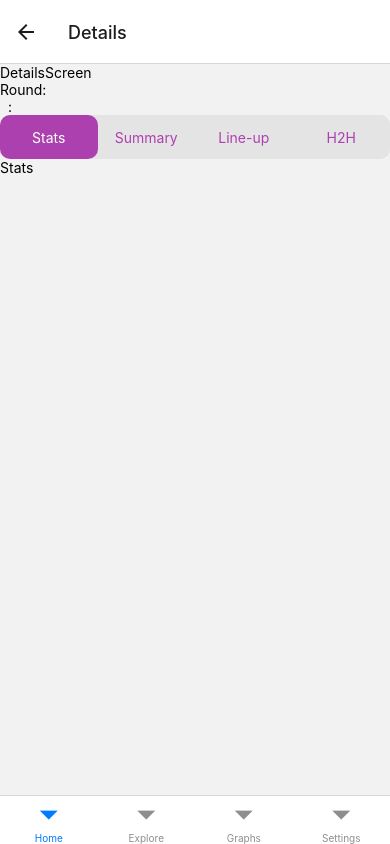
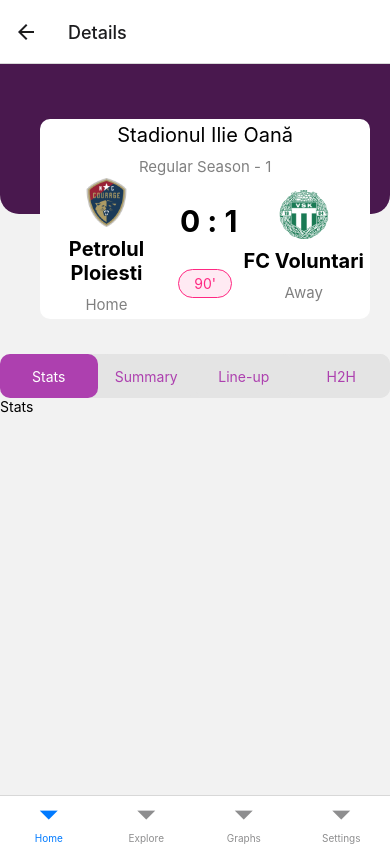
Before and after one commit to stefan-dudu/football-statistics, a React Native app: screen /Details in a window 390 px wide. Built offline with nearby package versions, Linux system fonts and the light colour scheme.

Commit message:
top card teams & score details

```diff
--- a/src/components/BigScoreCard.js
+++ b/src/components/BigScoreCard.js
@@ -2,43 +2,100 @@
 import React from "react";
 import { COLORS } from "../utils/colors";
 
-const BigScoreCard = ({ data }) => {
-  //   console.log(data.teams.away.logo);
+const BigScoreCard = ({ data, page }) => {
+  // console.log(data.fixture.venue.name);
 
   return (
-    <View style={styles.wrapper}>
-      <Text style={styles.headerStyle}>Competitie : {data.league.name}</Text>
-      <Text style={styles.weekSideStyle}>{data.league.round}</Text>
+    <View
+      style={[
+        page === "home" ? styles.wrapperHomePage : styles.wrapperDetailPage,
+      ]}
+    >
+      {page === "home" ? (
+        <Text style={styles.headerStyleHomePage}>
+          Competitie : {data?.league?.name}
+        </Text>
+      ) : (
+        <Text style={styles.headerStyleDetailPage}>
+          {data?.fixture?.venue?.name}
+        </Text>
+      )}
+
+      <Text style={styles.weekSideStyle}>{data?.league?.round}</Text>
 
       <View style={styles.teamsWrapper}>
         <View style={styles.homeWrapper}>
           {/* home */}
           <Image
-            style={styles.teamLogo}
+            style={[
+              page === "home"
+                ? styles.teamLogoHomePage
+                : styles.teamLogoDetailPage,
+            ]}
             // source={{ uri: "https://reactnative.dev/img/tiny_logo.png" }}
             source={require("../../assets/teamLogo.png")}
           />
-          <Text style={styles.teamName}>{data.teams.home.name}</Text>
+          <Text
+            style={[
+              page === "home"
+                ? styles.teamNameHomePage
+                : styles.teamNameDetailPage,
+            ]}
+          >
+            {data?.teams?.home?.name}
+          </Text>
           <Text style={styles.homeAway}>Home</Text>
         </View>
 
         {/* middle ( score and time) */}
         <View style={styles.middleWrapper}>
           <View style={styles.scoreWrapper}>
-            <Text style={styles.score}> {data.goals.home} :</Text>
-            <Text style={styles.score}> {data.goals.away}</Text>
+            <Text
+              style={[
+                page === "home" ? styles.scoreHomePage : styles.scoreDetailPage,
+              ]}
+            >
+              {" "}
+              {data?.goals?.home} :
+            </Text>
+            <Text
+              style={[
+                page === "home" ? styles.scoreHomePage : styles.scoreDetailPage,
+              ]}
+            >
+              {" "}
+              {data?.goals?.away}
+            </Text>
           </View>
-          <Text style={styles.time}>{data.fixture.status.elapsed}'</Text>
+          <Text
+            style={[
+              page === "home" ? styles.timeHomePage : styles.timeDetailPage,
+            ]}
+          >
+            {data?.fixture?.status?.elapsed}'
+          </Text>
         </View>
 
         <View style={styles.awayWrapper}>
           {/* away */}
           <Image
-            style={styles.teamLogo}
+            style={[
+              page === "home"
+                ? styles.teamLogoHomePage
+                : styles.teamLogoDetailPage,
+            ]}
             // source={{ uri: "https://reactnative.dev/img/tiny_logo.png" }}
             source={require("../../assets/teamLogo2.png")}
           />
-          <Text style={styles.teamName}>{data.teams.away.name}</Text>
+          <Text
+            style={[
+              page === "home"
+                ? styles.teamNameHomePage
+                : styles.teamNameDetailPage,
+            ]}
+          >
+            {data?.teams?.away?.name}
+          </Text>
           <Text style={styles.homeAway}>Away</Text>
         </View>
       </View>
@@ -49,25 +106,119 @@
 export default BigScoreCard;
 
 const styles = StyleSheet.create({
-  wrapper: {
+  // home page
+  wrapperHomePage: {
     margin: 5,
     backgroundColor: COLORS.purple,
     text: "white",
     width: 330,
     height: 300,
     flexDirection: "column",
+    borderRadius: 15,
+    display: "flex",
+    justifyContent: "center",
+    // left: 200,
+  },
+
+  headerStyleHomePage: {
+    textAlign: "center",
+    fontSize: 20,
+    fontWeight: 700,
+    color: "white",
+  },
+
+  scoreHomePage: {
+    fontSize: 30,
+    marginTop: 10,
+    textAlign: "center",
+    // fontSize: 20,
+    fontWeight: 700,
+    color: "white",
+  },
+
+  teamNameHomePage: {
+    marginTop: 10,
+    textAlign: "center",
+    fontSize: 20,
+    fontWeight: 700,
+    color: "white",
+  },
+
+  timeHomePage: {
+    textAlign: "center",
+    color: "white",
+    marginTop: 30,
+    backgroundColor: COLORS.lightPurple,
+    paddingVertical: 5,
+    paddingHorizontal: 15,
     borderRadius: 17,
+    borderColor: COLORS.pink,
+    borderWidth: 1.5,
+  },
+
+  teamLogoHomePage: {
+    width: "68%",
+    height: "35%",
+    resizeMode: "stretch",
+  },
+
+  // detail page
+
+  wrapperDetailPage: {
+    margin: 5,
+    backgroundColor: "white",
+    width: 330,
+    height: 200,
+    flexDirection: "column",
+    borderRadius: 10,
     display: "flex",
     justifyContent: "center",
   },
 
-  headerStyle: {
+  headerStyleDetailPage: {
     textAlign: "center",
-    // backgroundColor: "white",
+    fontSize: 20,
+    fontWeight: 400,
+    color: "black",
+  },
+
+  scoreDetailPage: {
+    fontSize: 30,
+    marginTop: 10,
+    textAlign: "center",
+    // fontSize: 20,
+    fontWeight: 700,
+    color: "black",
+  },
+
+  teamNameDetailPage: {
+    marginTop: 10,
+    textAlign: "center",
     fontSize: 20,
     fontWeight: 700,
-    color: "white",
+    color: "black",
   },
+
+  timeDetailPage: {
+    textAlign: "center",
+    color: COLORS.pink,
+    marginTop: 30,
+    backgroundColor: COLORS.lightPink,
+    paddingVertical: 5,
+    paddingHorizontal: 15,
+    borderRadius: 17,
+    borderColor: COLORS.pink,
+    borderWidth: 1.5,
+  },
+
+  teamLogoDetailPage: {
+    width: "38%",
+    height: "35%",
+    resizeMode: "stretch",
+  },
+
+  // GENERAL items non dynamic
+
   weekSideStyle: {
     textAlign: "center",
     fontSize: 18,
@@ -87,7 +238,6 @@
   },
 
   homeWrapper: {
-    // backgroundColor: "yellow",
     flex: 1,
     flexDirection: "column",
     justifyContent: "center",
@@ -95,7 +245,6 @@
   },
 
   awayWrapper: {
-    // backgroundColor: "lightblue",
     flex: 1,
     flexDirection: "column",
     justifyContent: "center",
@@ -103,28 +252,15 @@
   },
 
   scoreWrapper: {
-    // backgroundColor: "white",
-    // flex: 1,
     flexDirection: "row",
     justifyContent: "center",
     alignItems: "center",
   },
 
-  score: {
-    fontSize: 30,
-    marginTop: 10,
-    textAlign: "center",
-    // fontSize: 20,
-    fontWeight: 700,
-    color: "white",
-  },
-
   middleWrapper: {
-    // backgroundColor: "red",
     justifyContent: "center",
     alignContent: "center",
     alignItems: "center",
-    // backgroundColor: "white",
   },
 
   teamsWrapper: {
@@ -135,33 +271,7 @@
     height: "70%",
   },
 
-  teamLogo: {
-    width: "68%",
-    height: "35%",
-    resizeMode: "stretch",
-  },
-
   textMarginTop: {
     marginTop: 10,
   },
-
-  teamName: {
-    marginTop: 10,
-    textAlign: "center",
-    fontSize: 20,
-    fontWeight: 700,
-    color: "white",
-  },
-
-  time: {
-    textAlign: "center",
-    color: "white",
-    marginTop: 30,
-    backgroundColor: COLORS.lightPurple,
-    paddingVertical: 5,
-    paddingHorizontal: 15,
-    borderRadius: 17,
-    borderColor: COLORS.pink,
-    borderWidth: 1.5,
-  },
 });
--- a/src/components/LiveMatches.js
+++ b/src/components/LiveMatches.js
@@ -708,7 +708,7 @@
         }
         key={el.fixture.id}
       >
-        <BigScoreCard data={el} />
+        <BigScoreCard data={el} page={"home"} />
       </TouchableOpacity>
     );
   });
--- /dev/null
+++ b/src/components/TestComponent.js
@@ -0,0 +1,21 @@
+import { StyleSheet, Text, View } from "react-native";
+import React from "react";
+import BigScoreCard from "./BigScoreCard";
+
+const TestComponent = ({ data, page }) => {
+  return (
+    <View style={styles.textStyle}>
+      <BigScoreCard data={data} page={"details"} />
+    </View>
+  );
+};
+
+export default TestComponent;
+
+const styles = StyleSheet.create({
+  textStyle: {
+    top: 50,
+    left: "9%",
+    height: "auto",
+  },
+});
--- a/src/screens/Home.js
+++ b/src/screens/Home.js
@@ -18,7 +18,7 @@
 const styles = StyleSheet.create({
   containerWrapper: {
     marginTop: 10,
-    marginLeft: 20,
+    marginLeft: 10,
     backgroundColor: backgroundGray,
   },
 });
--- a/src/screens/subScreens/DetailsScreen.js
+++ b/src/screens/subScreens/DetailsScreen.js
@@ -2,32 +2,101 @@
 import React, { useState } from "react";
 import DetailedTabs from "./DetailedTabs";
 import CustomSwitch from "../../components/CustomSwitch";
+import BigScoreCard from "../../components/BigScoreCard";
+import TestComponent from "../../components/TestComponent";
+import { COLORS } from "../../utils/colors";
 
 const DetailsScreen = (params) => {
   const [detailsTab, setDetailsTab] = useState(1);
 
   // console.log("params", params.route.params.fixtureData);
-  const parameters = params?.route?.params?.fixtureData;
-  const competition = parameters?.league?.name;
-  const round = parameters?.league?.round;
-  const score = (
-    <Text>
-      {parameters?.teams?.home.name} {parameters?.goals?.home} :{" "}
-      {parameters?.goals?.away} {parameters?.teams?.away.name}
-    </Text>
-  );
+
+  const data = {
+    fixture: {
+      id: 1,
+      referee: "G. Găman",
+      timezone: "UTC",
+      date: "2022-07-18T18:30:00+00:00",
+      timestamp: 1658169000,
+      periods: {
+        first: 1658169000,
+        second: 1658172600,
+      },
+      venue: {
+        id: 1312,
+        name: "Stadionul Ilie Oană",
+        city: "Ploieşti",
+      },
+      status: {
+        long: "Match Finished",
+        short: "FT",
+        elapsed: 90,
+      },
+    },
+    league: {
+      id: 283,
+      name: "Liga I",
+      country: "Romania",
+      logo: "https://media-3.api-sports.io/football/leagues/283.png",
+      flag: "https://media-2.api-sports.io/flags/ro.svg",
+      season: 2022,
+      round: "Regular Season - 1",
+    },
+    teams: {
+      home: {
+        id: 2598,
+        name: "Petrolul Ploiesti",
+        logo: "https://media-2.api-sports.io/football/teams/2598.png",
+        winner: false,
+      },
+      away: {
+        id: 2578,
+        name: "FC Voluntari",
+        logo: "https://media-3.api-sports.io/football/teams/2578.png",
+        winner: true,
+      },
+    },
+    goals: {
+      home: 0,
+      away: 1,
+    },
+    score: {
+      halftime: {
+        home: 0,
+        away: 0,
+      },
+      fulltime: {
+        home: 0,
+        away: 1,
+      },
+      extratime: {
+        home: null,
+        away: null,
+      },
+      penalty: {
+        home: null,
+        away: null,
+      },
+    },
+  };
 
   const onSelectSwitch = (value) => {
     setDetailsTab(value);
   };
 
   return (
-    <View>
-      <Text>DetailsScreen</Text>
-      <Text>{competition}</Text>
-      <Text>Round: {round}</Text>
-      {score}
+    <View style={styles.pageWrapperStyle}>
+      <View style={styles.wallpaperComponentStyle}>
+        <View style={styles.testWrapper}>
+          <BigScoreCard
+            data={data}
+            page={"details"}
+            style={styles.scoreCardStyle}
+          />
+        </View>
+        <View style={styles.wrapper}>
           <CustomSwitch
+            style={styles.customSwitchStyle}
             selectionMode={1}
             option1={"Stats"}
             option2={"Summary"}
@@ -35,15 +104,45 @@
             option4={"H2H"}
             onSelectSwitch={onSelectSwitch}
           />
-
           {detailsTab == 1 && <Text>Stats</Text>}
           {detailsTab == 2 && <Text>Summary</Text>}
           {detailsTab == 3 && <Text>Line-up</Text>}
           {detailsTab == 4 && <Text>H2H</Text>}
+        </View>
+      </View>
     </View>
   );
 };
 
 export default DetailsScreen;
 
-const styles = StyleSheet.create({});
+const styles = StyleSheet.create({
+  pageWrapperStyle: {
+    position: "relative",
+    flexDirection: "column",
+  },
+  wallpaperComponentStyle: {
+    position: "relative",
+    width: "100%",
+    height: 150,
+    borderBottomLeftRadius: 19,
+    borderBottomRightRadius: 19,
+    backgroundColor: COLORS.purple,
+  },
+  topComponent: {
+    position: "relative",
+  },
+  customSwitchStyle: {
+    position: "absolute",
+  },
+
+  wrapper: {
+    marginTop: 80,
+  },
+
+  testWrapper: {
+    top: 50,
+    left: "9%",
+    height: "auto",
+  },
+});
--- a/src/utils/colors.js
+++ b/src/utils/colors.js
@@ -6,4 +6,5 @@
   titleDarkGray: "rgb(86,86,86)",
   orange: "rgb(255,117,58)",
   gray: "rgb(142,142,142)",
+  lightPink: "rgb(255,234,243)",
 };
```
Also changed, not shown: src/components/NextMatches.js (+2 -7 lines). Lines whose indentation alone changed are shown as unchanged.
